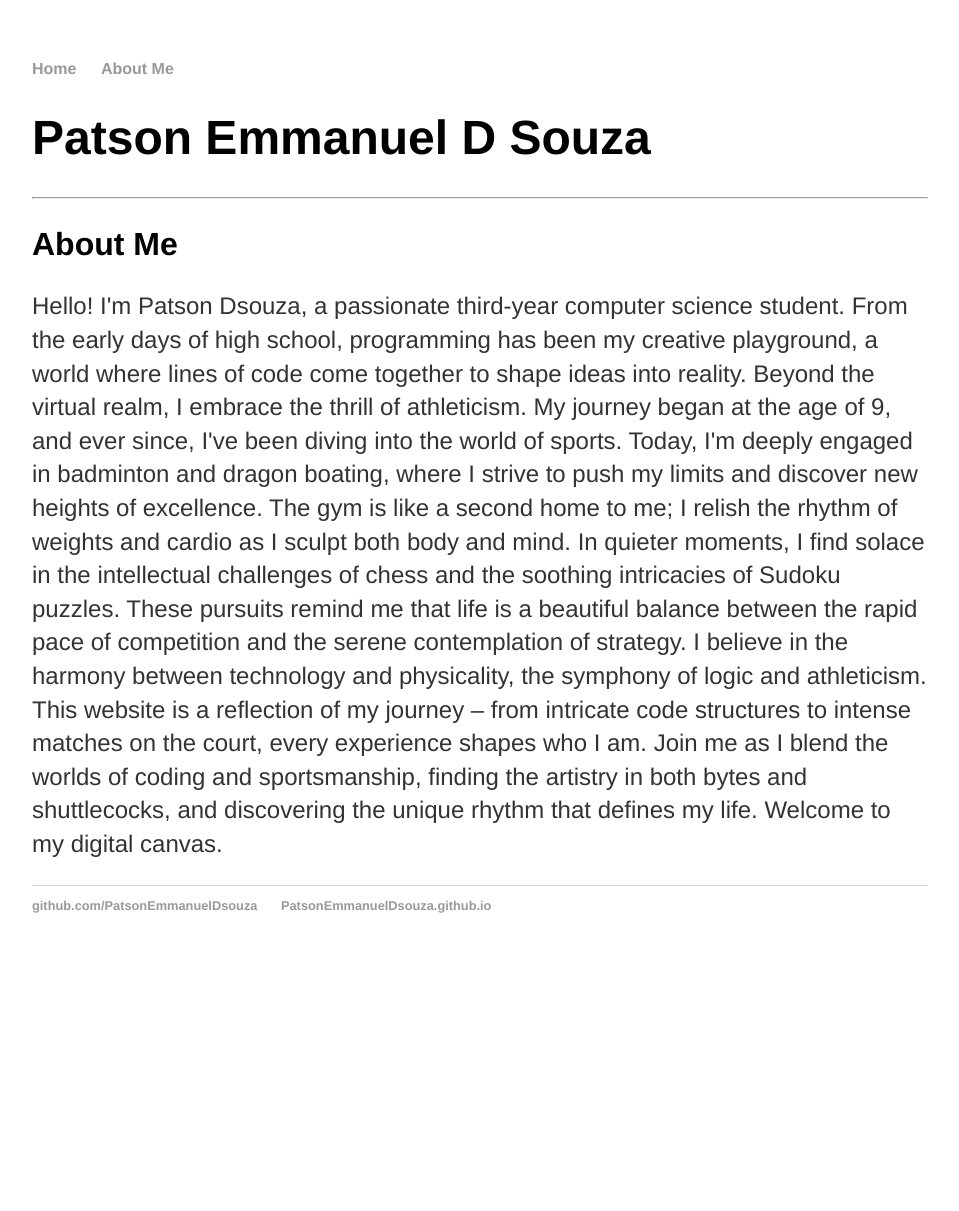
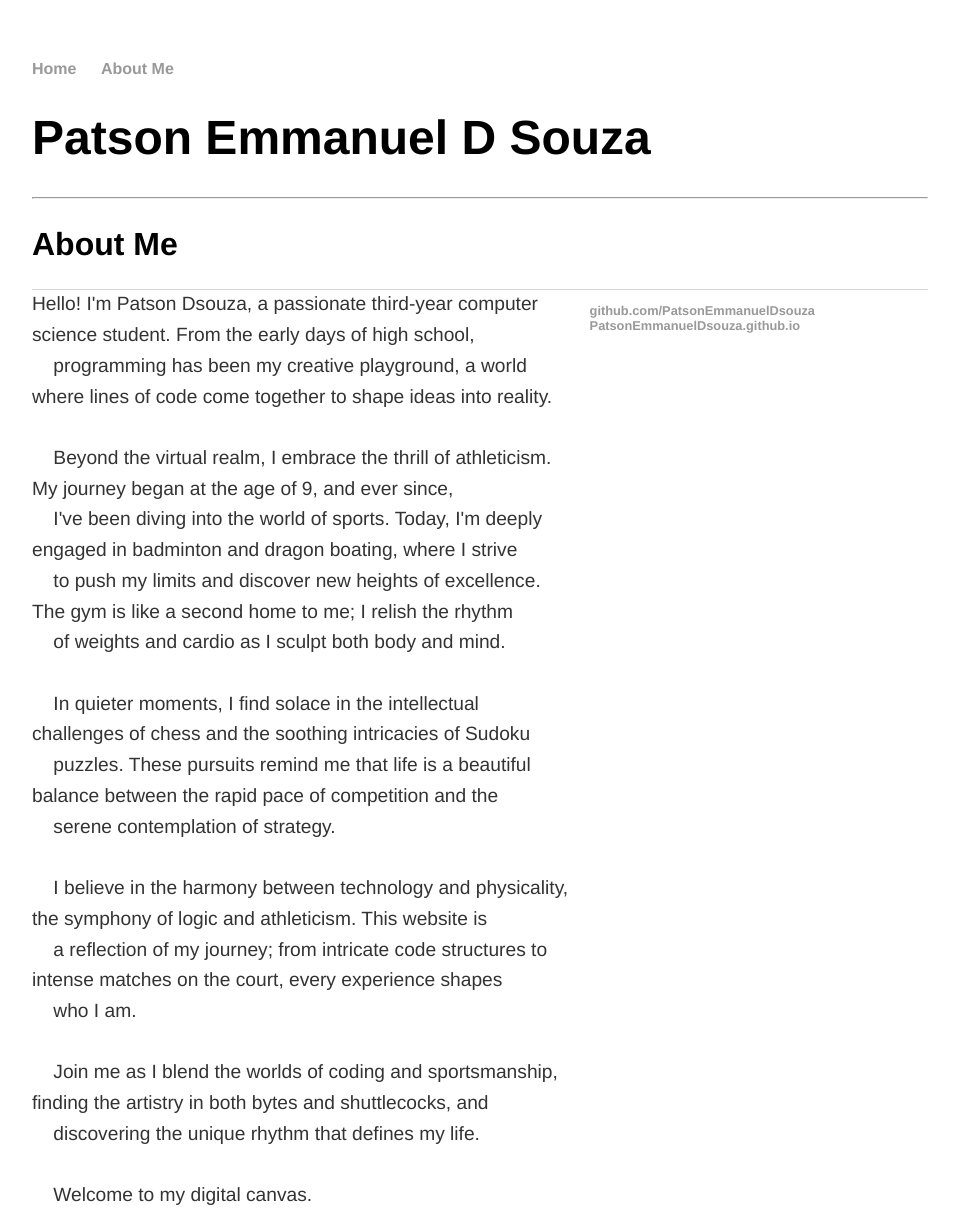
Before and after one commit to PatsonEmmanuelDsouza/PatsonEmmanuelDsouza.github.io, a Jekyll site: the page built from cv.html, in a window 1280 px wide. Shown: the whole page, without its empty margins (160-1119 px from the left). Built offline with Jekyll 4.4.1, drawn with Linux system fonts in a browser that asks for light colours; before the commit the page ends 973 px from its top, so only the background shows below that.

Commit message:
CV changes

```diff
--- a/css/main.css
+++ b/css/main.css
@@ -62,3 +62,22 @@ footer ul li {
     display: inline;
     margin-right: 20px;
 }
+
+.about-me {
+    width: 60%;
+    float: left;
+    font-size: 1.2em;
+    line-height: 1.6em;
+    color: #333;
+    padding-right: 20px;
+}
+
+pre {
+    margin: 0;
+    padding: 0;
+    border: none;
+    background-color: transparent;
+    font-family: inherit;
+    white-space: pre-wrap;
+    word-wrap: break-word;
+}
--- a/cv.html
+++ b/cv.html
@@ -5,7 +5,8 @@ title: Home Page
 <h1>Patson Emmanuel D Souza</h1>
 <hr>
 <h2>About Me</h2>
-<p>Hello! I'm Patson Dsouza, a passionate third-year computer science student. From the early days of high school,
+<div class="about-me">
+    <pre>Hello! I'm Patson Dsouza, a passionate third-year computer science student. From the early days of high school,
     programming has been my creative playground, a world where lines of code come together to shape ideas into reality.
 
     Beyond the virtual realm, I embrace the thrill of athleticism. My journey began at the age of 9, and ever since,
@@ -18,10 +19,11 @@ title: Home Page
     serene contemplation of strategy.
 
     I believe in the harmony between technology and physicality, the symphony of logic and athleticism. This website is
-    a reflection of my journey – from intricate code structures to intense matches on the court, every experience shapes
+    a reflection of my journey; from intricate code structures to intense matches on the court, every experience shapes
     who I am.
 
     Join me as I blend the worlds of coding and sportsmanship, finding the artistry in both bytes and shuttlecocks, and
     discovering the unique rhythm that defines my life.
 
-    Welcome to my digital canvas.</p>
+    Welcome to my digital canvas.</pre>
+</div>
```
